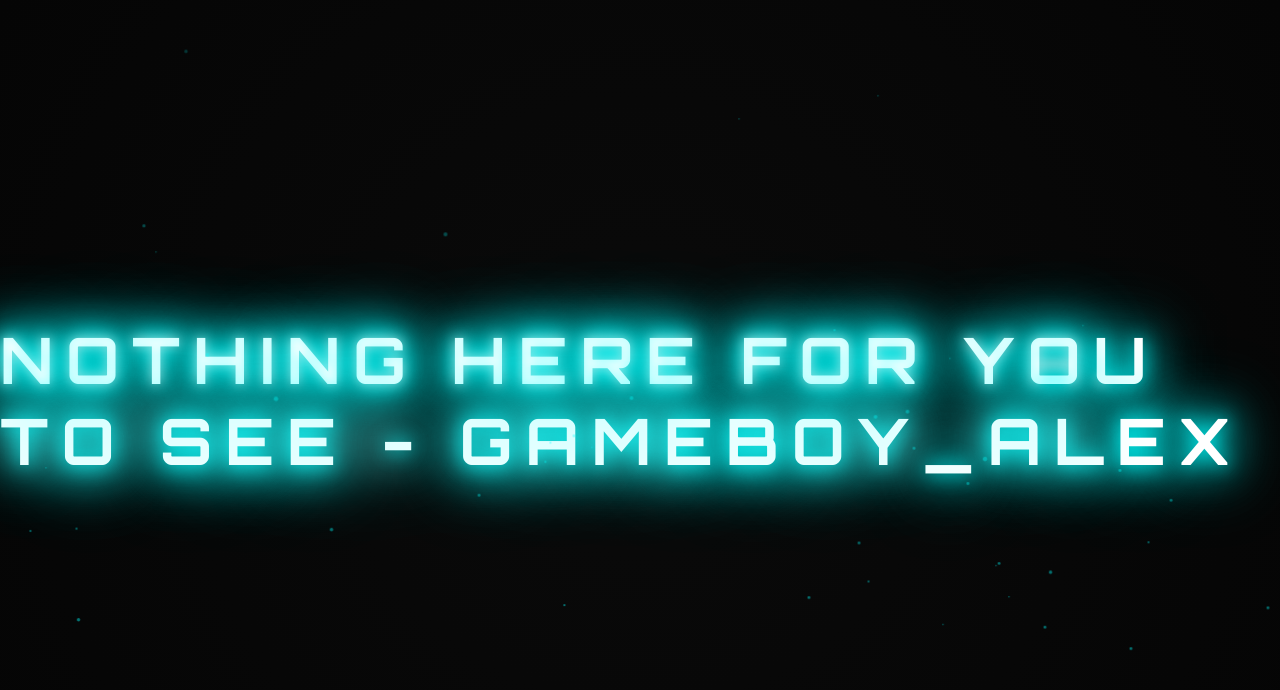
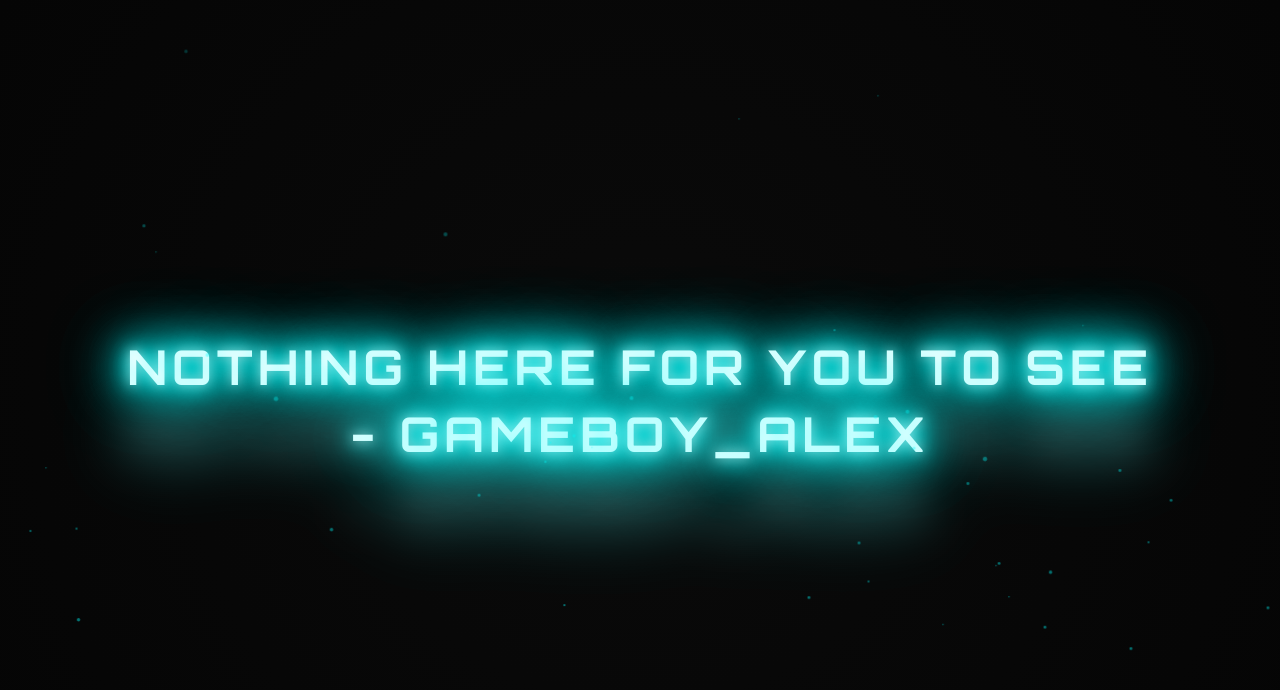
Before and after one commit to GameboyAlex1234/FileStorageGameboyAlex, a plain HTML site: page index.html in a window 1280 px wide. Drawn offline with Linux system fonts and the light colour scheme.

Commit message:
Update index.html

```diff
--- a/index.html
+++ b/index.html
@@ -3,9 +3,10 @@
 <head>
 <meta charset="UTF-8">
 <meta name="viewport" content="width=device-width, initial-scale=1.0">
-<title>Alex's File Storage</title>
+<title>Nothing Here</title>
 <style>
   @import url('https://fonts.googleapis.com/css2?family=Orbitron:wght@400;700&display=swap');
+
   body {
     margin: 0;
     height: 100vh;
@@ -19,16 +20,18 @@
 
   h1 {
     color: #ffffff;
-    font-size: 4em;
+    font-size: 3em;
     text-transform: uppercase;
-    letter-spacing: 0.2em;
+    letter-spacing: 0.1em;
     position: relative;
     animation: glowPulse 2s infinite alternate;
+    text-align: center;
+    line-height: 1.4;
   }
 
   h1::before,
   h1::after {
-    content: 'Nothing here for ya.';
+    content: 'Nothing here for you to see - Gameboy_Alex';
     position: absolute;
     left: 0;
     width: 100%;
@@ -64,7 +67,7 @@
 </head>
 <body>
 
-<h1>Nothing here for you to see - Gameboy_Alex</h1>
+<h1>Nothing here for you to see<br>- Gameboy_Alex</h1>
 
 <script>
   for (let i = 0; i < 50; i++) {
```
